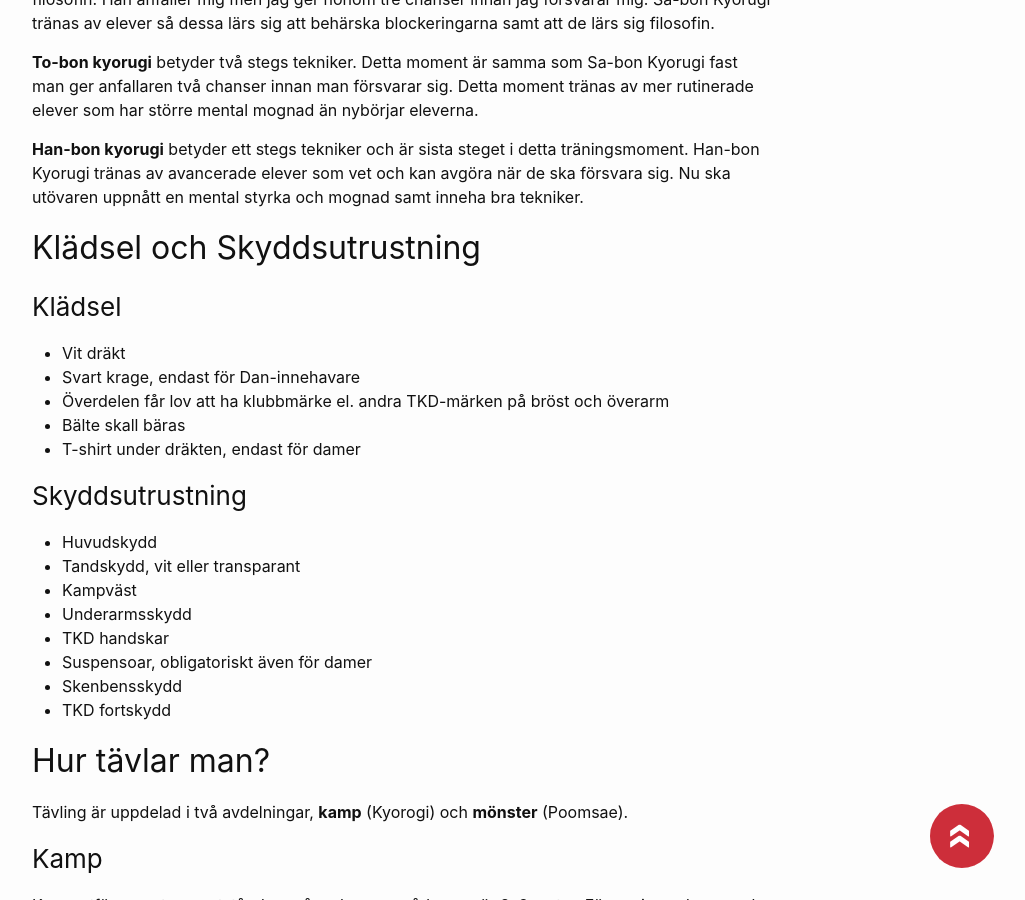
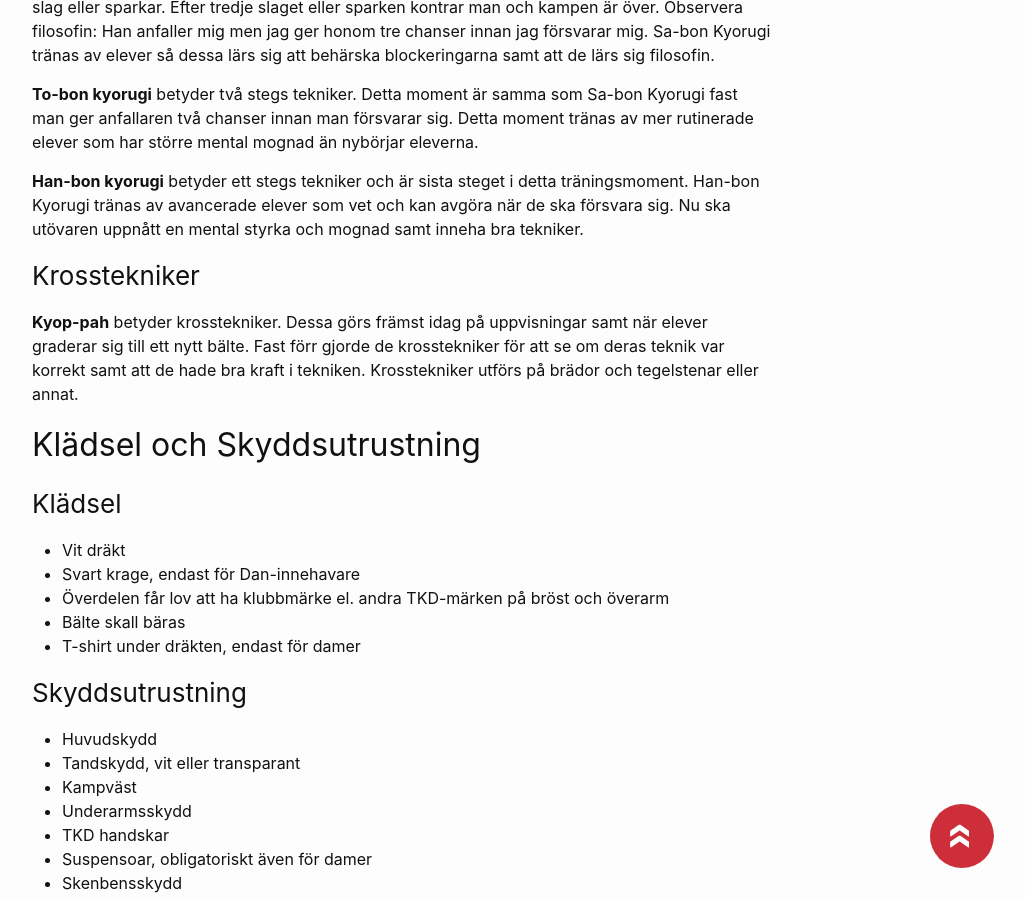
Before and after one commit to dalataekwondo/dalataekwondo.github.io, a Jekyll site: the page built from 03.taekwondo.markdown, in a window 1280 px wide and 900 px high, scrolled down 999 px. Shown: the whole window, without its empty margins (238-1263 px from the left). Built offline with Jekyll 4.4.1, drawn with Linux system fonts in a browser that asks for light colours.

Commit message:
Update 03.taekwondo.markdown

```diff
--- a/03.taekwondo.markdown
+++ b/03.taekwondo.markdown
@@ -7,6 +7,7 @@ permalink: /taekwondo/
 {: .post-nav}
 [Taekwondo](#taekwondo)
 [3-1 Stegstekniker](#stegstekniker)
+[Krosstekniker](#krosstekniker)
 [Klädsel och Skyddsutrustning](#kladsel)
 [Hur tävlar man?](#hur-tavlar-man)
 [Tävlingsregler](#tavlingsregler)
@@ -66,6 +67,16 @@ av avancerade elever som vet och kan
 avgöra när de ska försvara sig. Nu ska
 utövaren uppnått en mental styrka och
 mognad samt inneha bra tekniker.
+
+### Krosstekniker {#krosstekniker}
+
+**Kyop-pah** betyder krosstekniker. Dessa
+görs främst idag på uppvisningar samt när
+elever graderar sig till ett nytt bälte. Fast
+förr gjorde de krosstekniker för att se om
+deras teknik var korrekt samt att de hade
+bra kraft i tekniken. Krosstekniker utförs
+på brädor och tegelstenar eller annat.
 
 ## Klädsel och Skyddsutrustning {#kladsel}
 
```
